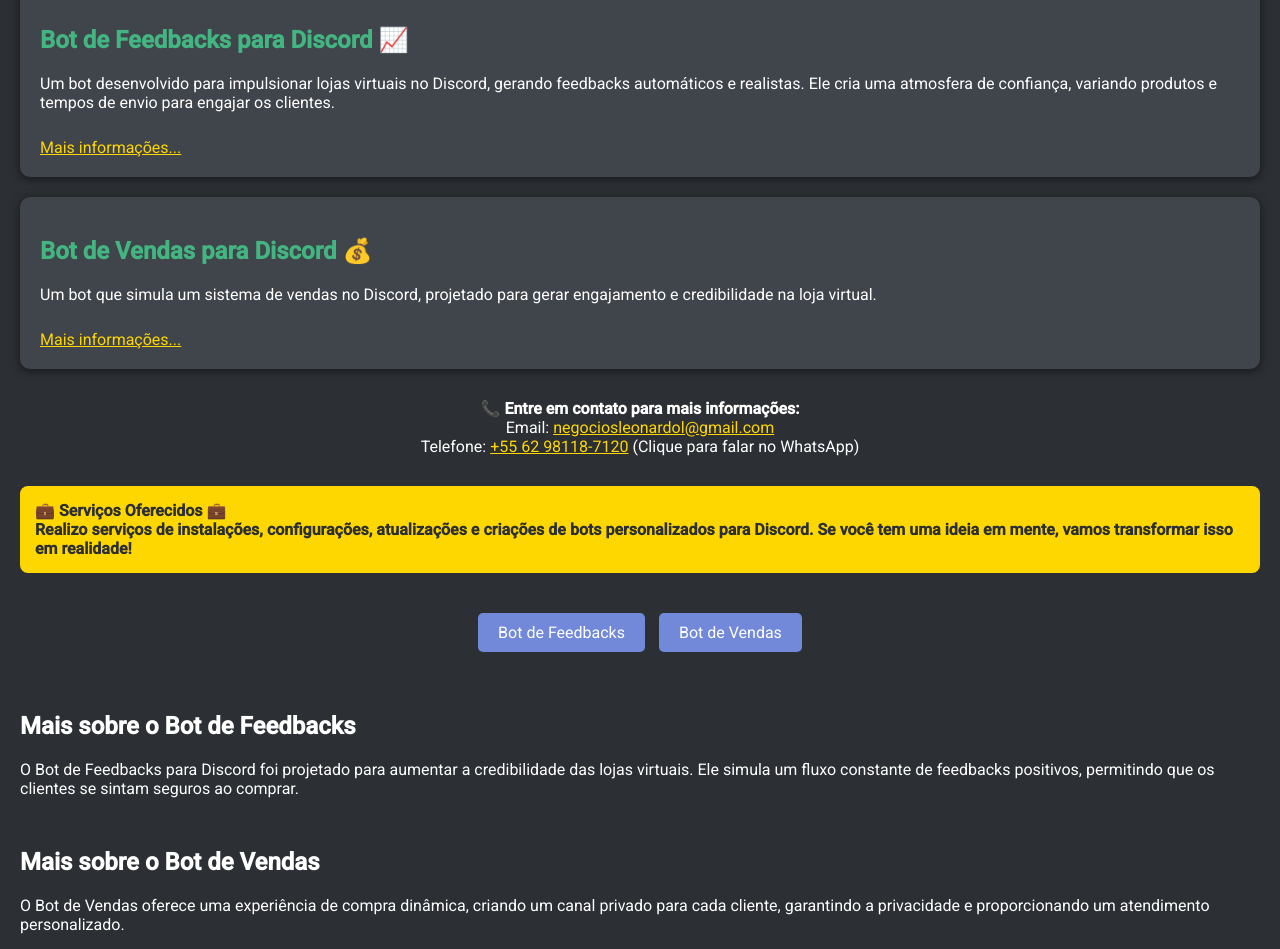
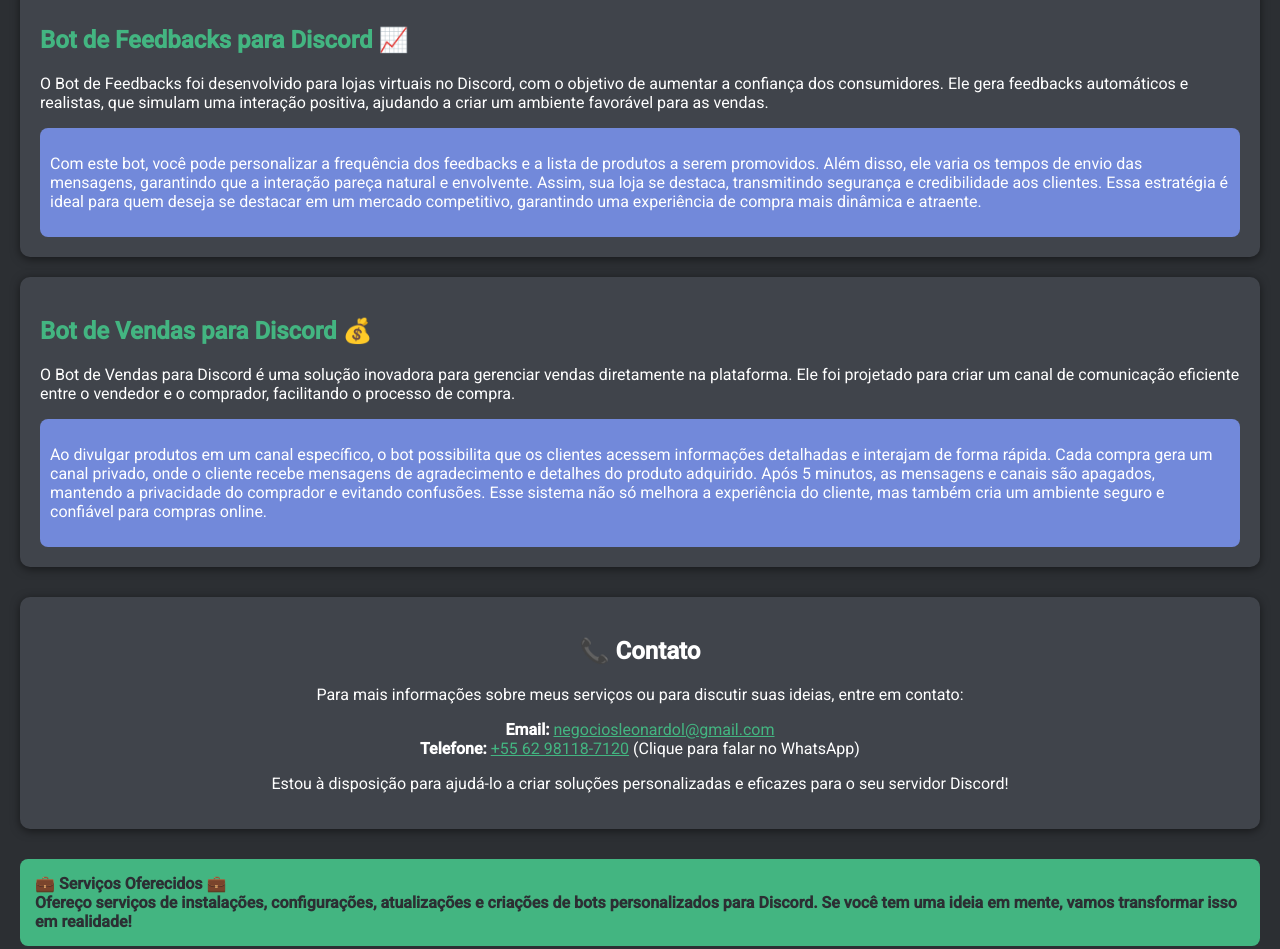
Before and after one commit to leonardoleaoo/leonardoleaoo.github.io, a plain HTML site: page index.html in a window 1280 px wide. Shown: the part 220-1169 px from the top of the page. Drawn offline with Linux system fonts and the light colour scheme.

Commit message:
Update index.html

```diff
--- a/index.html
+++ b/index.html
@@ -28,15 +28,7 @@
         .project h2 {
             color: #43B581;
         }
-        .toggle-details {
-            cursor: pointer;
-            color: #FFD700;
-            text-decoration: underline;
-            margin-top: 10px;
-            display: inline-block;
-        }
         .details {
-            display: none;
             margin-top: 10px;
             padding: 10px;
             background-color: #7289DA;
@@ -45,9 +37,13 @@
         .contact {
             text-align: center;
             margin-top: 30px;
+            background-color: #40444B;
+            padding: 20px;
+            border-radius: 10px;
+            box-shadow: 0 2px 10px rgba(0, 0, 0, 0.5);
         }
         .impact {
-            background-color: #FFD700;
+            background-color: #43B581;
             padding: 15px;
             border-radius: 8px;
             margin: 20px 0;
@@ -84,14 +80,15 @@
     <div class="project">
         <h2>Bot de Feedbacks para Discord 📈</h2>
         <p>
-            Um bot desenvolvido para impulsionar lojas virtuais no Discord, gerando feedbacks automáticos e realistas.
-            Ele cria uma atmosfera de confiança, variando produtos e tempos de envio para engajar os clientes.
+            O Bot de Feedbacks foi desenvolvido para lojas virtuais no Discord, com o objetivo de aumentar a confiança dos consumidores.
+            Ele gera feedbacks automáticos e realistas, que simulam uma interação positiva, ajudando a criar um ambiente favorável para as vendas.
         </p>
-        <span class="toggle-details">Mais informações...</span>
         <div class="details">
             <p>
-                Este bot não realiza vendas, mas simula feedbacks positivos para melhorar a imagem da loja.
-                Com configurações flexíveis, permite que o usuário ajuste a frequência de envios e a lista de produtos.
+                Com este bot, você pode personalizar a frequência dos feedbacks e a lista de produtos a serem promovidos.
+                Além disso, ele varia os tempos de envio das mensagens, garantindo que a interação pareça natural e envolvente.
+                Assim, sua loja se destaca, transmitindo segurança e credibilidade aos clientes.
+                Essa estratégia é ideal para quem deseja se destacar em um mercado competitivo, garantindo uma experiência de compra mais dinâmica e atraente.
             </p>
         </div>
     </div>
@@ -99,56 +96,38 @@
     <div class="project">
         <h2>Bot de Vendas para Discord 💰</h2>
         <p>
-            Um bot que simula um sistema de vendas no Discord, projetado para gerar engajamento e credibilidade na loja virtual.
+            O Bot de Vendas para Discord é uma solução inovadora para gerenciar vendas diretamente na plataforma.
+            Ele foi projetado para criar um canal de comunicação eficiente entre o vendedor e o comprador, facilitando o processo de compra.
         </p>
-        <span class="toggle-details">Mais informações...</span>
         <div class="details">
             <p>
-                O bot divulga produtos em um canal específico e cria um canal privado para cada comprador,
-                onde envia mensagens de agradecimento e informações do produto.
-                Após 5 minutos, as mensagens e canais são apagados, mantendo a privacidade do comprador.
+                Ao divulgar produtos em um canal específico, o bot possibilita que os clientes acessem informações detalhadas e interajam de forma rápida.
+                Cada compra gera um canal privado, onde o cliente recebe mensagens de agradecimento e detalhes do produto adquirido.
+                Após 5 minutos, as mensagens e canais são apagados, mantendo a privacidade do comprador e evitando confusões.
+                Esse sistema não só melhora a experiência do cliente, mas também cria um ambiente seguro e confiável para compras online.
             </p>
         </div>
     </div>
 
     <div class="contact">
-        📞 <strong>Entre em contato para mais informações:</strong> <br>
-        Email: <a href="mailto:negociosleonardol@gmail.com" style="color: #FFD700;">negociosleonardol@gmail.com</a> <br>
-        Telefone: <a href="https://wa.me/5562981187120" style="color: #FFD700;">+55 62 98118-7120</a> (Clique para falar no WhatsApp)
+        <h2>📞 Contato</h2>
+        <p>
+            Para mais informações sobre meus serviços ou para discutir suas ideias, entre em contato:
+        </p>
+        <p>
+            <strong>Email:</strong> <a href="mailto:negociosleonardol@gmail.com" style="color: #43B581;">negociosleonardol@gmail.com</a> <br>
+            <strong>Telefone:</strong> <a href="https://wa.me/5562981187120" style="color: #43B581;">+55 62 98118-7120</a> (Clique para falar no WhatsApp)
+        </p>
+        <p>
+            Estou à disposição para ajudá-lo a criar soluções personalizadas e eficazes para o seu servidor Discord!
+        </p>
     </div>
 
     <div class="impact" style="margin-top: 30px;">
         💼 <strong>Serviços Oferecidos</strong> 💼 <br>
-        Realizo serviços de <strong>instalações, configurações, atualizações</strong> e <strong>criações de bots</strong> personalizados para Discord.
+        Ofereço serviços de <strong>instalações, configurações, atualizações</strong> e <strong>criações de bots</strong> personalizados para Discord.
         Se você tem uma ideia em mente, vamos transformar isso em realidade!
     </div>
 
-    <div style="text-align: center; margin-top: 30px;">
-        <a href="#feedback-bot" class="button">Bot de Feedbacks</a>
-        <a href="#sales-bot" class="button">Bot de Vendas</a>
-    </div>
-
-    <script>
-        const toggleDetails = document.querySelectorAll('.toggle-details');
-        toggleDetails.forEach(item => {
-            item.addEventListener('click', () => {
-                const details = item.nextElementSibling;
-                details.style.display = details.style.display === 'block' ? 'none' : 'block';
-            });
-        });
-    </script>
-
-    <h2 id="feedback-bot" style="margin-top: 50px;">Mais sobre o Bot de Feedbacks</h2>
-    <p>
-        O Bot de Feedbacks para Discord foi projetado para aumentar a credibilidade das lojas virtuais.
-        Ele simula um fluxo constante de feedbacks positivos, permitindo que os clientes se sintam seguros ao comprar.
-    </p>
-
-    <h2 id="sales-bot" style="margin-top: 50px;">Mais sobre o Bot de Vendas</h2>
-    <p>
-        O Bot de Vendas oferece uma experiência de compra dinâmica, criando um canal privado para cada cliente,
-        garantindo a privacidade e proporcionando um atendimento personalizado.
-    </p>
-
 </body>
 </html>
```
